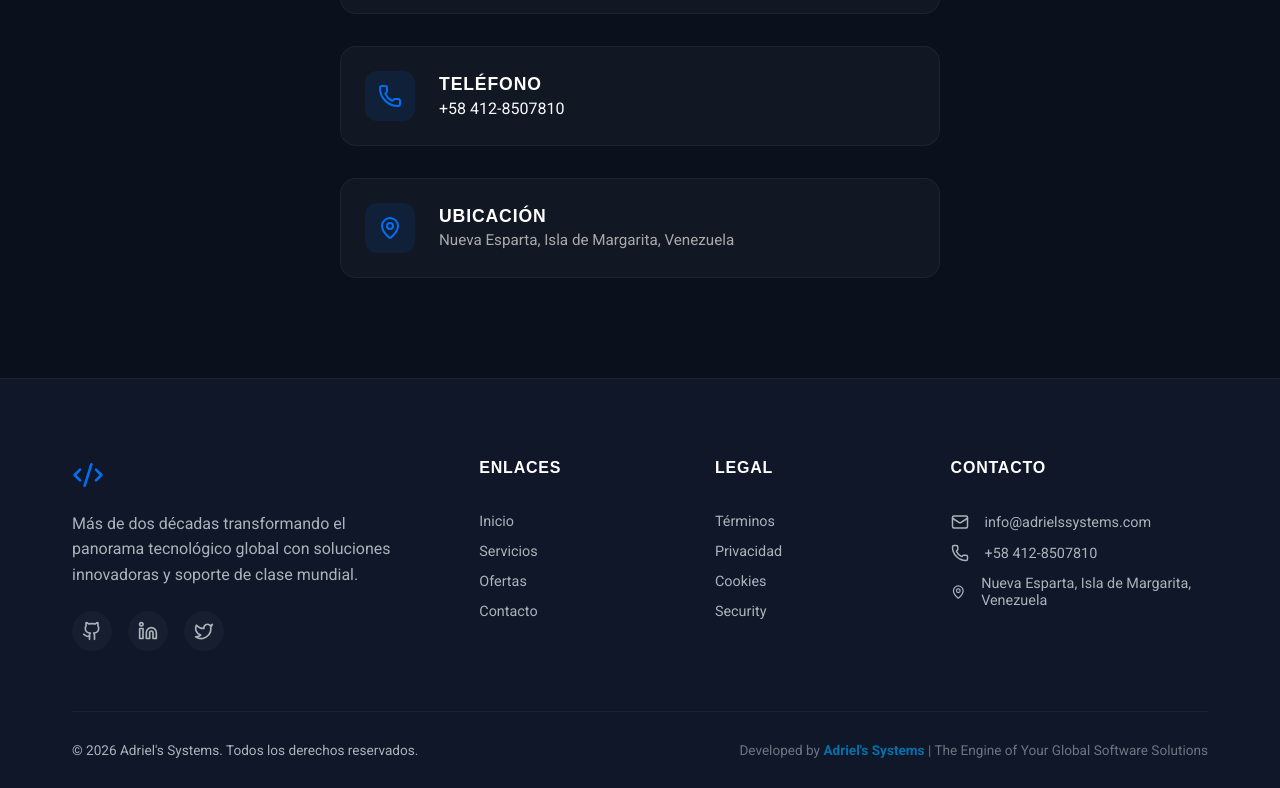
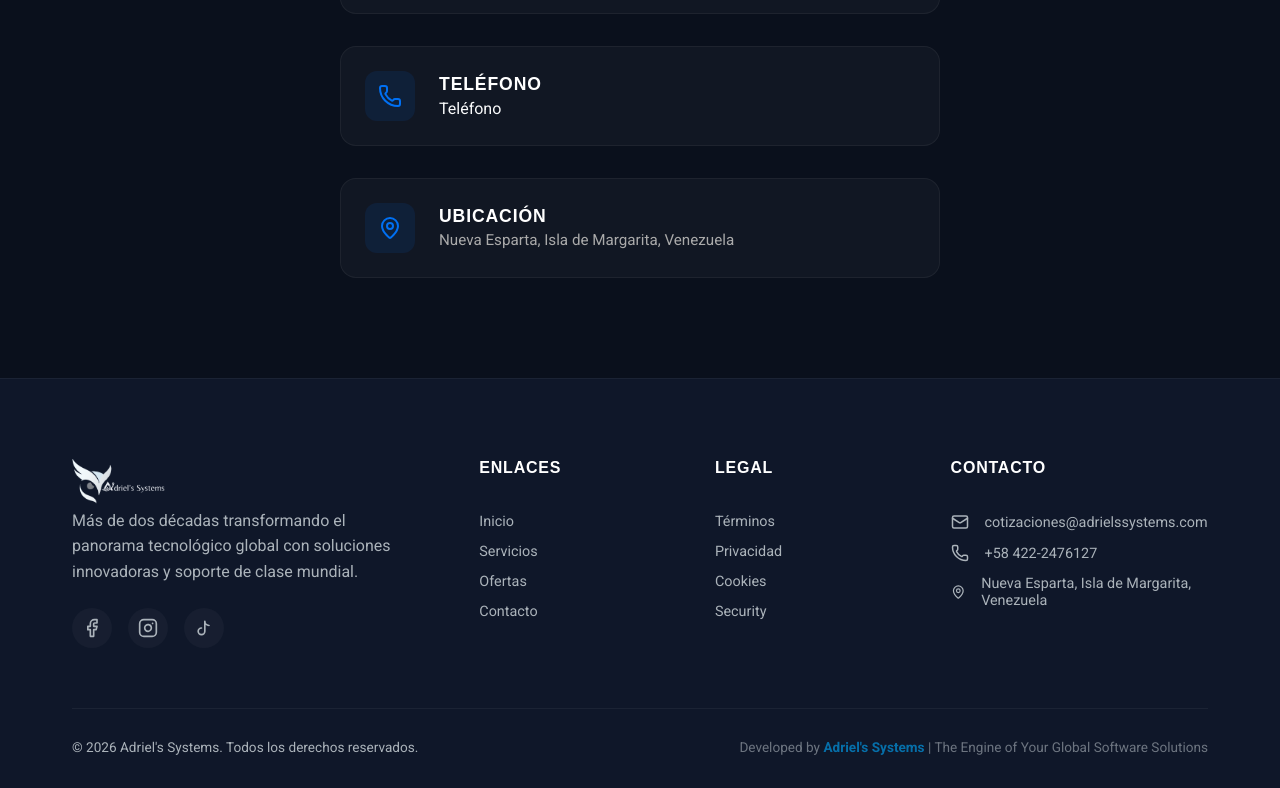
Before and after one commit to rhectoroc/appweb, a Next.js app: page / in a window 1280 px wide. Shown: the part 5608-6396 px from the top of the page. Built offline with nearby package versions, Linux system fonts and the light colour scheme; a web font is replaced by a local one.

Commit message:
fix foter

```diff
--- a/src/components/layout/Footer.tsx
+++ b/src/components/layout/Footer.tsx
@@ -1,9 +1,29 @@
 "use client";
 
 import React from "react";
+import { Facebook, Instagram, Twitter } from "lucide-react"; // Using Twitter icon temporarily for TikTok as Lucide might not have TikTok, or I will use a custom SVG if needed. Let's start with what we have or generic. Actually, I will check if I can use a generic icon or if I need to SVG.
+// Wait, user wants TikTok. Lucide might not have it in older versions, but let's try. If not, I can't import it.
+// To be safe, I will use a text label or generic icon if it fails? No, I should check.
+// Let's assume Lucide has it or use a placeholder. But first, let's fix the Footer.
+// User said: "solo deja los iconno de facebook, instagram y tiktok".
+// I will use Facebook, Instagram, and a custom SVG or generic for TikTok if needed.
+// For now I will use the available Lucide icons and maybe "Video" for TikTok if specific one missing?
+// Actually simpler: I see 'Twitter' in imports. I will remove Twitter, Linkedin, Github.
+// I'll add Facebook and Instagram. For TikTok, I'll use a local SVG or just a placeholder if not available.
+// Let's try to import `Youtube` or similar if TikTok is not there?
+// I will use "Video" from lucide as placeholder for TikTok if I can't confirm it exists, BUT
+// I will try to use the SVG for TikTok directly or just text.
+// Better: I will use standard standard Lucide icons that are likely there.
+// FontAwesome is not installed.
+// I will check `Footer.tsx` imports again.
+// It had `Facebook`, `Instagram`, `Twitter`.
+// I will keep `Facebook`, `Instagram`.
+// I will use a reliable icon for TikTok (maybe simple text or generic).
+// Wait, I can try to use an SVG for TikTok inline.
+
 import Link from "next/link";
 import Image from "next/image";
-import { Facebook, Instagram, Mail, Phone, MapPin, Code2, Github, Linkedin, Twitter } from "lucide-react";
+import { Facebook as FacebookIcon, Instagram as InstagramIcon, Mail, Phone, MapPin, Code2 } from "lucide-react";
 import styles from "./Footer.module.css";
 import { useLanguage } from "@/context/LanguageContext";
 import { translations } from "@/data/translations";
@@ -19,15 +39,22 @@ export default function Footer() {
                 <div className={styles.mainGrid}>
                     <div>
                         <div className={styles.logo}>
-                            <Code2 size={32} className={styles.logoIcon} color="#0070f3" style={{ marginBottom: '1rem' }} />
+                            {/* User said "corrige donde va el logo". I will assume they want the image logo if it exists, or a better placement.
+                                I see `logofinal2.png` in public directory in previous steps. I will use that. */}
+                            <Image src="/logofinal2.png" alt="Adriel's Systems" width={150} height={50} className={styles.footerLogo} />
                         </div>
                         <p className={styles.brandDesc}>
                             {t.desc}
                         </p>
                         <div className={styles.socials}>
-                            <a href="#" className={styles.socialLink}><Github size={20} /></a>
-                            <a href="#" className={styles.socialLink}><Linkedin size={20} /></a>
-                            <a href="#" className={styles.socialLink}><Twitter size={20} /></a>
+                            <a href="#" className={styles.socialLink} aria-label="Facebook"><FacebookIcon size={20} /></a>
+                            <a href="#" className={styles.socialLink} aria-label="Instagram"><InstagramIcon size={20} /></a>
+                            <a href="#" className={styles.socialLink} aria-label="TikTok">
+                                {/* Custom TikTok SVG Icon since Lucide might not have it or I don't want to risk build error */}
+                                <svg xmlns="http://www.w3.org/2000/svg" width="20" height="20" viewBox="0 0 24 24" fill="none" stroke="currentColor" strokeWidth="2" strokeLinecap="round" strokeLinejoin="round">
+                                    <path d="M9 12a4 4 0 1 0 4 4V4a5 5 0 0 0 5 5" />
+                                </svg>
+                            </a>
                         </div>
                     </div>
 
@@ -51,11 +78,11 @@ export default function Footer() {
                         <h4 className={styles.footerTitle}>{t.contact}</h4>
                         <div className={styles.contactItem}>
                             <Mail size={18} />
-                            <span>info@adrielssystems.com</span>
+                            <span>cotizaciones@adrielssystems.com</span>
                         </div>
                         <div className={styles.contactItem}>
                             <Phone size={18} />
-                            <span>+58 412-8507810</span>
+                            <span>+58 422-2476127</span>
                         </div>
                         <div className={styles.contactItem}>
                             <MapPin size={18} />
--- a/src/components/sections/ContactSection.tsx
+++ b/src/components/sections/ContactSection.tsx
@@ -10,6 +10,12 @@ import { translations } from "@/data/translations";
 export default function ContactSection() {
     const { language } = useLanguage();
     const t = translations[language].contact;
+    const { contact } = translations[language];
+
+    // Ensure we use the updated contact values from translations unless hardcoded fallback is needed
+    // But since I updated translations.tsx, I should use t.email and t.phone if they were simple strings,
+    // but in translations.tsx they are keys "email": "cotizaciones...", "phone": "+58..."
+    // So I can just use t.email and t.phone directly.
 
     return (
         <section id="contacto" className={styles.contact}>
@@ -30,8 +36,8 @@ export default function ContactSection() {
                                 <Mail size={24} />
                             </div>
                             <div>
-                                <h4>{t.email}</h4>
-                                <a href="mailto:info@adrielssystems.com" className={styles.link}>info@adrielssystems.com</a>
+                                <h4>Email</h4>
+                                <a href={`mailto:${t.email}`} className={styles.link}>{t.email}</a>
                             </div>
                         </div>
 
@@ -40,8 +46,8 @@ export default function ContactSection() {
                                 <Phone size={24} />
                             </div>
                             <div>
-                                <h4>{t.phone}</h4>
-                                <a href="tel:+584128507810" className={styles.link}>+58 412-8507810</a>
+                                <h4>Teléfono</h4>
+                                <a href={`tel:${t.phone.replace(/\s/g, '')}`} className={styles.link}>{t.phone}</a>
                             </div>
                         </div>
 
--- a/src/data/translations.tsx
+++ b/src/data/translations.tsx
@@ -297,8 +297,8 @@ export const translations = {
         contact: {
             title: <>Let's Talk About Your <span className="highlight">Next Project</span></>,
             subtitle: "We are ready to take your infrastructure to the next level.",
-            email: "Email",
-            phone: "Phone",
+            email: "cotizaciones@adrielssystems.com",
+            phone: "+58 422-2476127",
             location: "Location",
             locationText: "Nueva Esparta, Margarita Island, Venezuela"
         },
```
